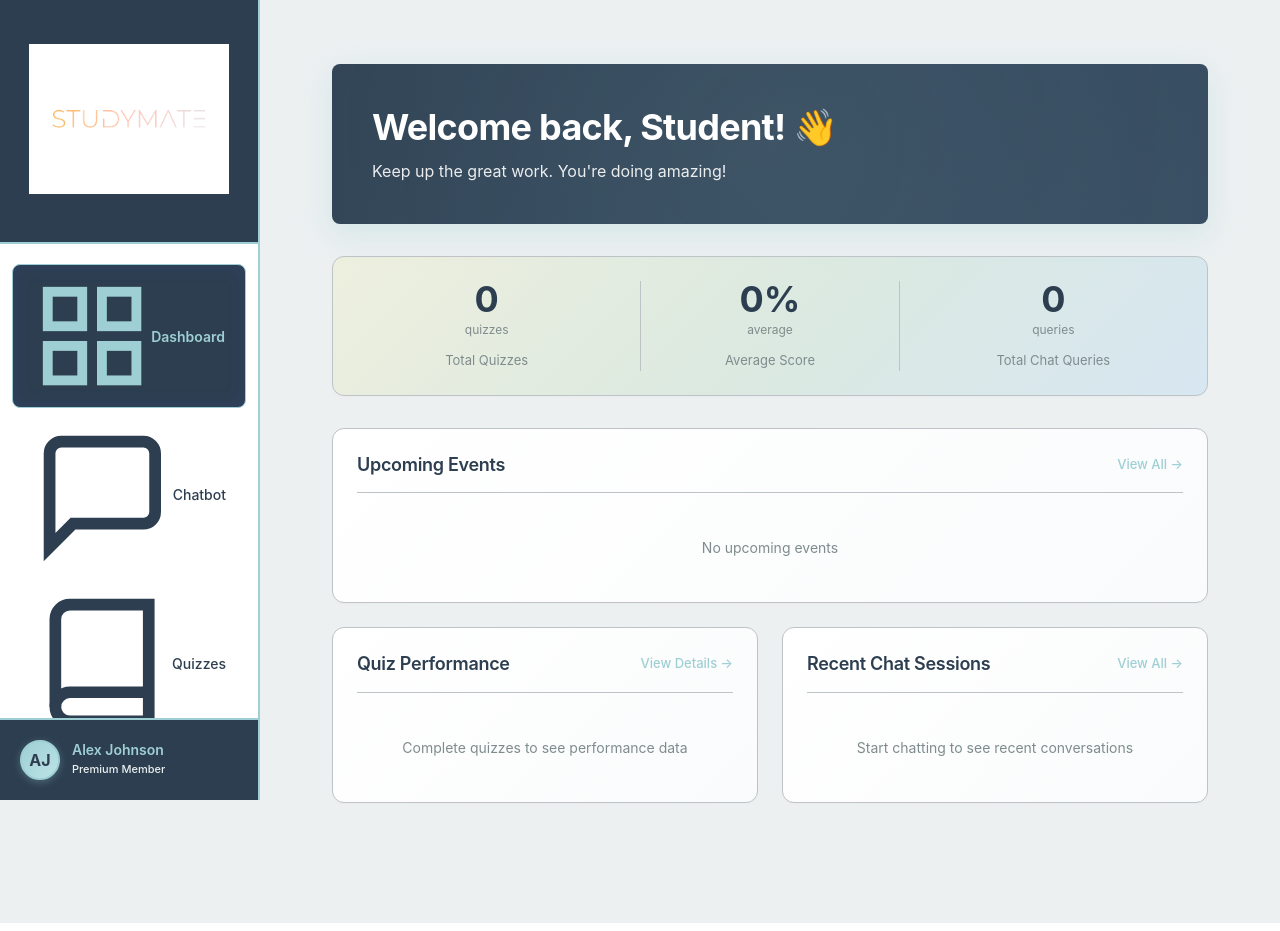
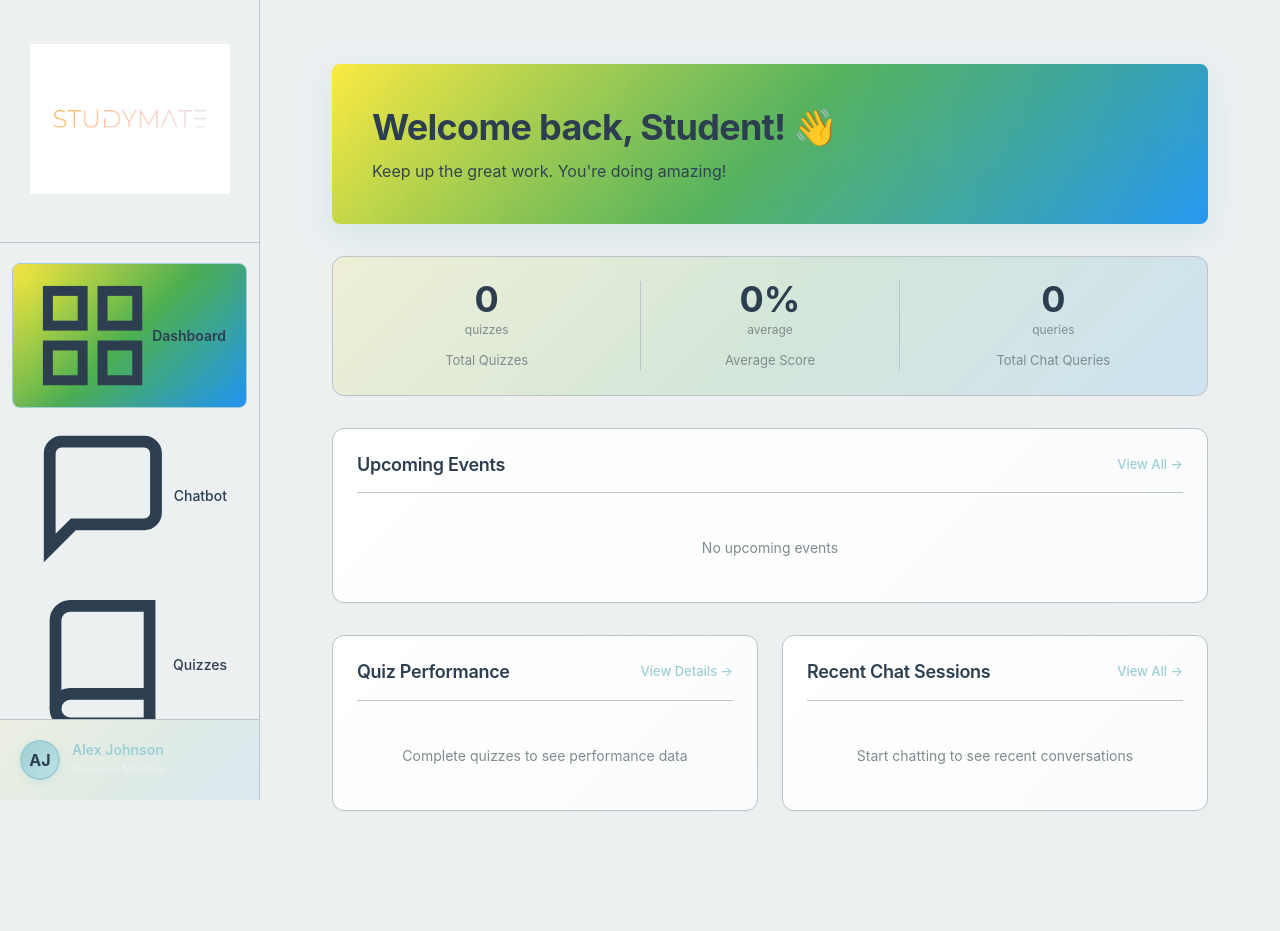
Before and after one commit to neerajsainisot25/study-buddy, a Flask app: page / in a window 1280 px wide. Run offline with Flask 3, Linux system fonts and the light colour scheme; data that the repository does not hold is empty; some libraries are stand-ins or nearby versions.

Commit message:
Update the interface to a minimal theme with a vibrant color palette
Refactors the CSS to implement a minimal theme with a white and black color scheme, incorporating yellow, green, and blue gradients. Updates the dashboard to display quiz performance and recent chats by fetching real user data. Removes quick actions from the dashboard and adjusts UI elements for the new theme.

Replit-Commit-Author: Agent
Replit-Commit-Session-Id: d32bf893-5d3f-4efb-8464-3b847cba9a3d
Replit-Commit-Checkpoint-Type: intermediate_checkpoint
Replit-Commit-Event-Id: c3c7213b-586e-4f3a-a7df-dd7a8492f8e3
Replit-Commit-Screenshot-Url: https://storage.googleapis.com/screenshot-production-us-central1/fe2238ba-ea6d-46ab-801a-d7fe59535665/d32bf893-5d3f-4efb-8464-3b847cba9a3d/GXIEyOk

```diff
--- a/static/css/minimal-theme.css
+++ b/static/css/minimal-theme.css
@@ -35,10 +35,11 @@
     --warning: #FFEB3B;           /* Yellow */
     --error: #F44336;             /* Red */
 
-    /* Gradients */
+    /* Gradients - Vibrant Yellow-Green-Blue */
     --gradient-primary: linear-gradient(135deg, #FFEB3B 0%, #4CAF50 50%, #2196F3 100%);
-    --gradient-subtle: linear-gradient(135deg, rgba(255, 235, 59, 0.1) 0%, rgba(76, 175, 80, 0.1) 50%, rgba(33, 150, 243, 0.1) 100%);
+    --gradient-subtle: linear-gradient(135deg, rgba(255, 235, 59, 0.15) 0%, rgba(76, 175, 80, 0.15) 50%, rgba(33, 150, 243, 0.15) 100%);
     --gradient-hover: linear-gradient(135deg, #FFF59D 0%, #81C784 50%, #64B5F6 100%);
+    --gradient-card: linear-gradient(135deg, rgba(255, 235, 59, 0.08) 0%, rgba(76, 175, 80, 0.08) 50%, rgba(33, 150, 243, 0.08) 100%);
 
     /* Shadows - Minimal */
     --shadow-sm: 0 1px 2px rgba(0, 0, 0, 0.05);
@@ -90,30 +91,43 @@ h4 { font-size: 16px; }
 h5 { font-size: 14px; }
 h6 { font-size: 12px; }
 
-/* Sidebar */
+/* Sidebar - Minimal White */
 .sidebar {
-    background: var(--bg);
-    border-right: 1px solid var(--border);
+    background: var(--bg) !important;
+    border-right: 1px solid var(--border) !important;
 }
 
 .sidebar-header {
-    background: var(--bg);
-    border-bottom: 1px solid var(--border);
+    background: var(--bg) !important;
+    border-bottom: 1px solid var(--border) !important;
+}
+
+.sidebar-profile {
+    background: var(--gradient-card) !important;
+    border-top: 1px solid var(--border) !important;
 }
 
 /* Navigation */
 .nav-item {
-    color: var(--text);
+    color: var(--text) !important;
     transition: all 0.2s ease;
 }
 
 .nav-item:hover {
-    background: var(--bg-tertiary);
+    background: var(--bg-tertiary) !important;
 }
 
 .nav-item.active {
-    background: var(--gradient-primary);
-    color: var(--text-on-primary);
+    background: var(--gradient-primary) !important;
+    color: var(--text-on-primary) !important;
+}
+
+.nav-icon {
+    stroke: var(--text) !important;
+}
+
+.nav-item.active .nav-icon {
+    stroke: var(--text-on-primary) !important;
 }
 
 /* Cards */
@@ -132,17 +146,25 @@ h6 { font-size: 12px; }
     box-shadow: var(--shadow-md);
 }
 
-/* Welcome Banner */
+/* Welcome Banner - Vibrant Gradient */
 .welcome-banner {
-    background: var(--gradient-primary);
-    color: var(--text-on-primary);
+    background: var(--gradient-primary) !important;
+    color: var(--text-on-primary) !important;
     border-radius: var(--border-radius);
-    padding: 24px;
+    padding: 32px;
     margin-bottom: 24px;
+    box-shadow: var(--shadow-md);
 }
 
 .welcome-banner h2 {
-    color: var(--text-on-primary);
+    color: var(--text-on-primary) !important;
+    font-size: 28px;
+    font-weight: 700;
+}
+
+.welcome-banner p {
+    color: var(--text-on-primary) !important;
+    opacity: 0.95;
 }
 
 /* Buttons */
--- a/static/js/dashboard.js
+++ b/static/js/dashboard.js
@@ -113,6 +113,9 @@ class Dashboard {
             if (data.activity?.recent) {
                 this.updateUpcomingEvents(data.activity.recent);
             }
+
+            this.updateQuizPerformance(data.quiz);
+            this.updateRecentChats(data.chat);
         } catch (error) {
             console.error('Error loading analytics:', error);
         }
@@ -173,6 +176,79 @@ class Dashboard {
             .catch(error => console.error('Error loading events:', error));
     }
 
+    updateQuizPerformance(quizData) {
+        const container = document.getElementById('quizPerformanceList');
+        if (!container) return;
+
+        fetch('/api/analytics/quiz')
+            .then(response => response.json())
+            .then(data => {
+                const topicPerf = data.topic_performance || {};
+                const topics = Object.keys(topicPerf);
+
+                if (topics.length > 0) {
+                    let html = '';
+                    topics.slice(0, 3).forEach((topic, index) => {
+                        const perf = topicPerf[topic];
+                        const score = perf.avg_score || 0;
+                        const borderStyle = index < topics.length - 1 ? 'border-bottom: 1px solid var(--border);' : '';
+
+                        html += `
+                            <div style="display: flex; justify-content: space-between; align-items: center; padding: 12px 0; ${borderStyle}">
+                                <div style="font-size: 14px; font-weight: 500; color: var(--text);">${this.escapeHtml(topic)}</div>
+                                <div style="display: flex; align-items: center; gap: 12px;">
+                                    <div style="flex: 1; height: 8px; background: var(--bg-secondary); border-radius: 4px; width: 120px; overflow: hidden;">
+                                        <div style="height: 100%; background: var(--gradient-primary); width: ${score}%; transition: width 0.5s ease;"></div>
+                                    </div>
+                                    <span style="font-size: 14px; font-weight: 600; color: var(--text); min-width: 40px; text-align: right;">${Math.round(score)}%</span>
+                                </div>
+                            </div>
+                        `;
+                    });
+                    container.innerHTML = html;
+                } else {
+                    container.innerHTML = '<div style="text-align: center; color: var(--text-secondary); padding: 20px;">Complete quizzes to see performance data</div>';
+                }
+            })
+            .catch(error => {
+                console.error('Error loading quiz performance:', error);
+                container.innerHTML = '<div style="text-align: center; color: var(--text-secondary); padding: 20px;">Complete quizzes to see performance data</div>';
+            });
+    }
+
+    updateRecentChats(chatData) {
+        const container = document.getElementById('recentChatsList');
+        if (!container) return;
+
+        fetch('/api/chat/history')
+            .then(response => response.json())
+            .then(data => {
+                if (data.sessions && data.sessions.length > 0) {
+                    let html = '';
+                    data.sessions.slice(0, 2).forEach((session, index) => {
+                        const borderStyle = index < 1 ? 'border-bottom: 1px solid var(--border);' : '';
+                        const preview = session.last_message || 'No messages';
+
+                        html += `
+                            <div style="padding: 12px 0; ${borderStyle}">
+                                <div style="font-size: 14px; font-weight: 500; color: var(--text); margin-bottom: 4px;">
+                                    Chat Session (${session.message_count} messages)
+                                </div>
+                                <div style="font-size: 12px; color: var(--text-secondary);">${this.escapeHtml(preview)}</div>
+                            </div>
+                        `;
+                    });
+                    container.innerHTML = html;
+                } else {
+                    container.innerHTML = '<div style="text-align: center; color: var(--text-secondary); padding: 20px;">Start chatting to see recent conversations</div>';
+                }
+            })
+            .catch(error => {
+                console.error('Error loading chat sessions:', error);
+                container.innerHTML = '<div style="text-align: center; color: var(--text-secondary); padding: 20px;">Start chatting to see recent conversations</div>';
+            });
+    }
+
     // Utility methods
     updateElement(id, value) {
         const element = document.getElementById(id);
--- a/templates/pages/dashboard.html
+++ b/templates/pages/dashboard.html
@@ -39,14 +39,13 @@
     </div>
 
     <!-- Upcoming Events -->
-        <div class="section-card">
+    <div class="section-card" style="margin-bottom: 32px;">
         <div class="section-header">
             <h3 class="section-title">Upcoming Events</h3>
             <a href="#" onclick="switchPage('calendar', document.querySelector('.nav-item:nth-child(4)')); return false;" style="font-size: 13px; color: var(--primary); text-decoration: none; font-weight: 500;">View All →</a>
         </div>
         <div id="upcomingEventsList">
             <div style="text-align: center; color: var(--text-secondary); padding: 20px;">Loading events...</div>
-            </div>
         </div>
     </div>
 
```
Also changed, not shown: 1 other file. Lines whose indentation alone changed are shown as unchanged.
